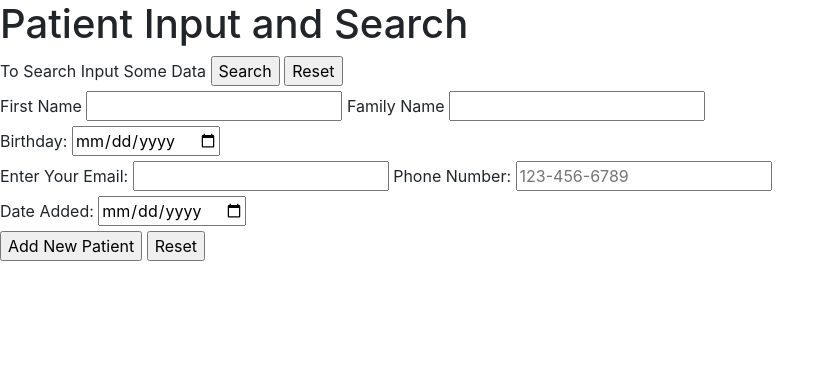
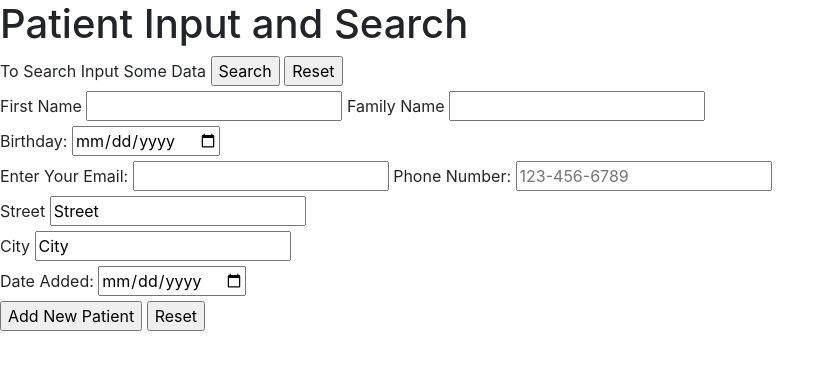
Before and after one commit to ArchDiver/FlaskAPI, a Flask app: template flask_api/templates/patients.html in a window 1280 px wide. Shown: the top 370 px of the page, without its empty margins (0-835 px from the left). Run offline with Flask 2, Linux system fonts and the light colour scheme; the template is opened without the code that fills it, so the values that code supplies are empty; parts of the project's set-up code (start-up, migrations or seed data) failed here and were passed over; some libraries are stand-ins or nearby versions.

Commit message:
patients

```diff
--- a/flask_api/templates/patients.html
+++ b/flask_api/templates/patients.html
@@ -16,7 +16,10 @@
             <input type="email" id="email" name="email">
         <label for="phone">Phone Number:</label>
             <input type="tel" id="phone" name="phone" placeholder="123-456-6789" pattern="[0-9]{3}-[0-9]{3}-[0-9]{4}"><br>
-
+        <label for="street">Street</label>
+            <input type="text" id="street" value="Street"><br>
+        <label for="city">City</label>
+            <input type="text" id="city" value="City"><br>
 
         <label for="dateAdded">Date Added:</label>
             <input type="date" id="dateAdded" name="dataAdded">
```
